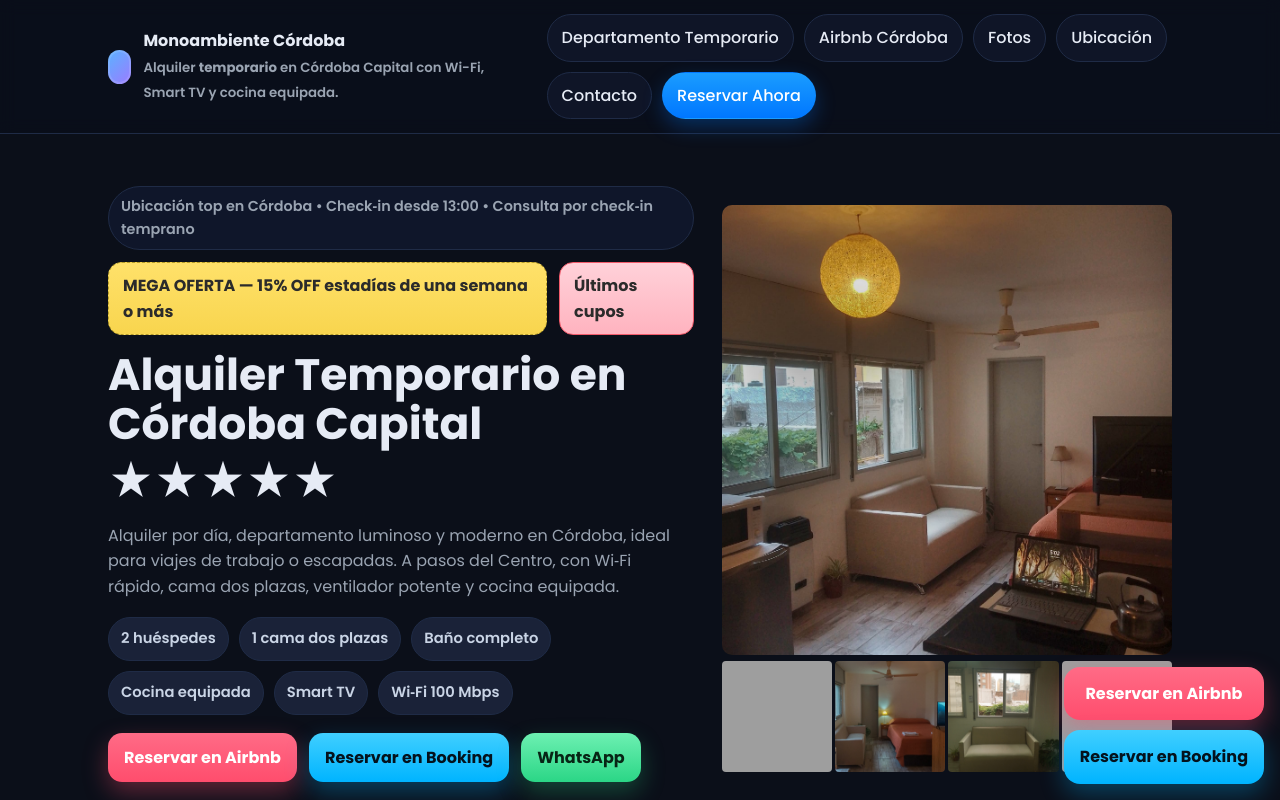
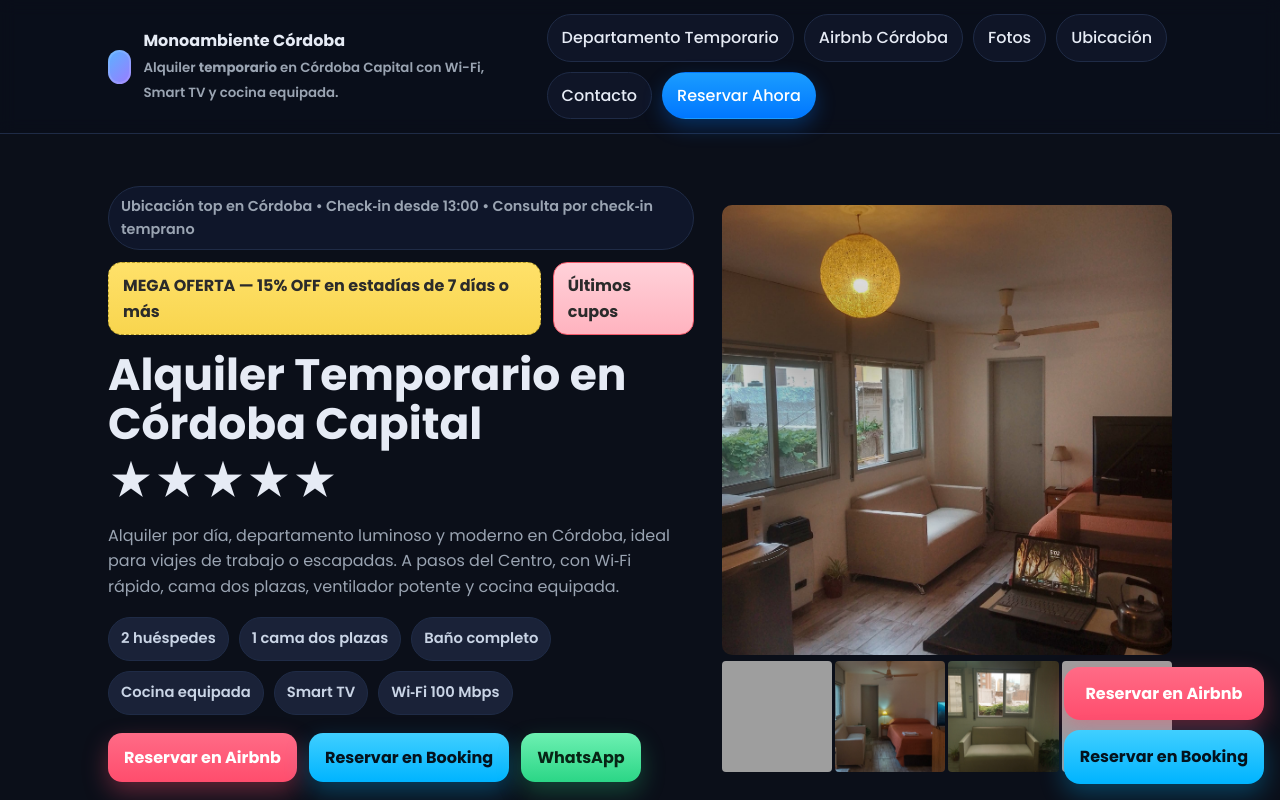
Before and after one commit to sur209/monoambientelanding, a plain HTML site: page index.html in a window 1280 px wide. Shown: the top 800 px of the page. Drawn offline with Linux system fonts and the light colour scheme; grey boxes are pictures that could not be loaded.

Commit message:
Update index.html

```diff
--- a/index.html
+++ b/index.html
@@ -296,7 +296,7 @@
     <div>
       <div class="kicker">Ubicación top en Córdoba • Check‑in desde 13:00 • Consulta por check‑in temprano</div>
       <div style="display:flex; gap:12px; align-items:center; margin-top:12px">
-        <span class="badge">MEGA OFERTA — 15% OFF estadías de una semana o más</span>
+        <span class="badge">MEGA OFERTA — 15% OFF en estadías de 7 días o más</span>
         <span class="badge" style="border-style:solid; border-color:#f25b6b; background:linear-gradient(180deg,#ffd1d9,#ffb3bf);">Últimos cupos</span>
       </div>
       <h1>Alquiler Temporario en Córdoba Capital</h1>
```
